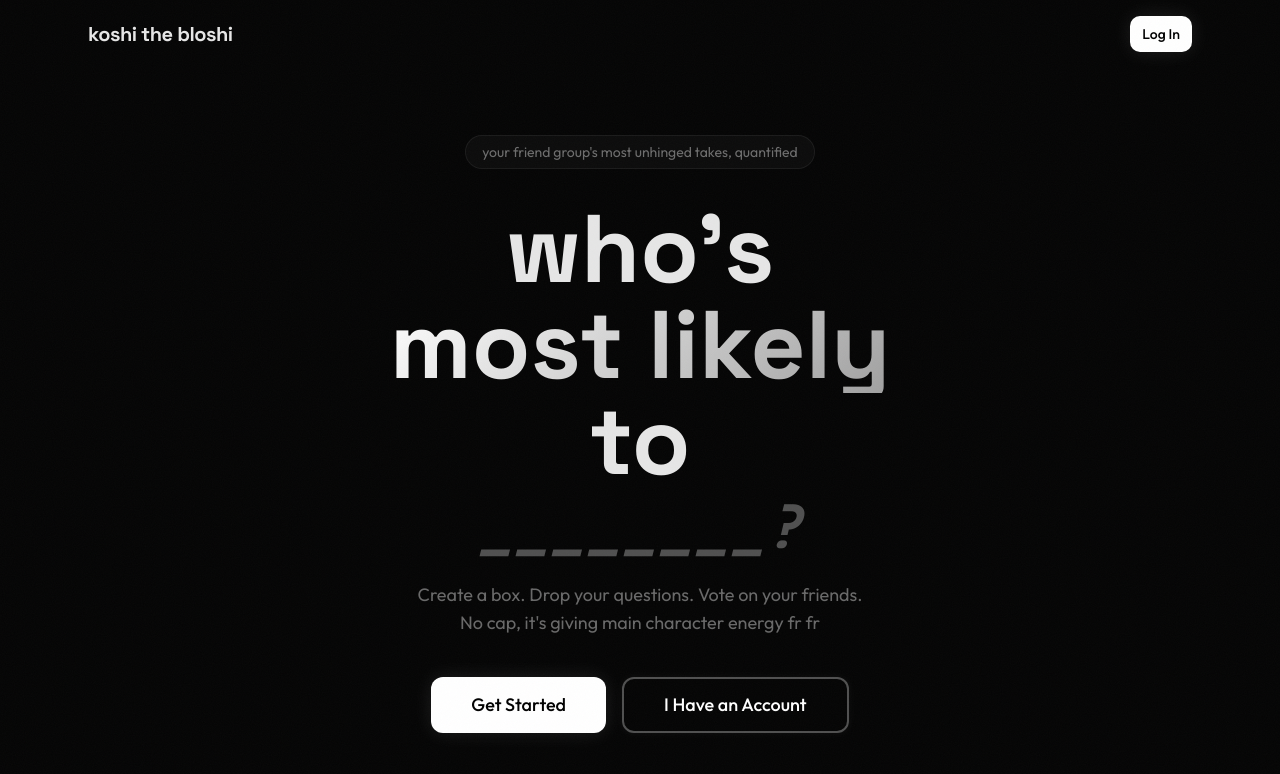
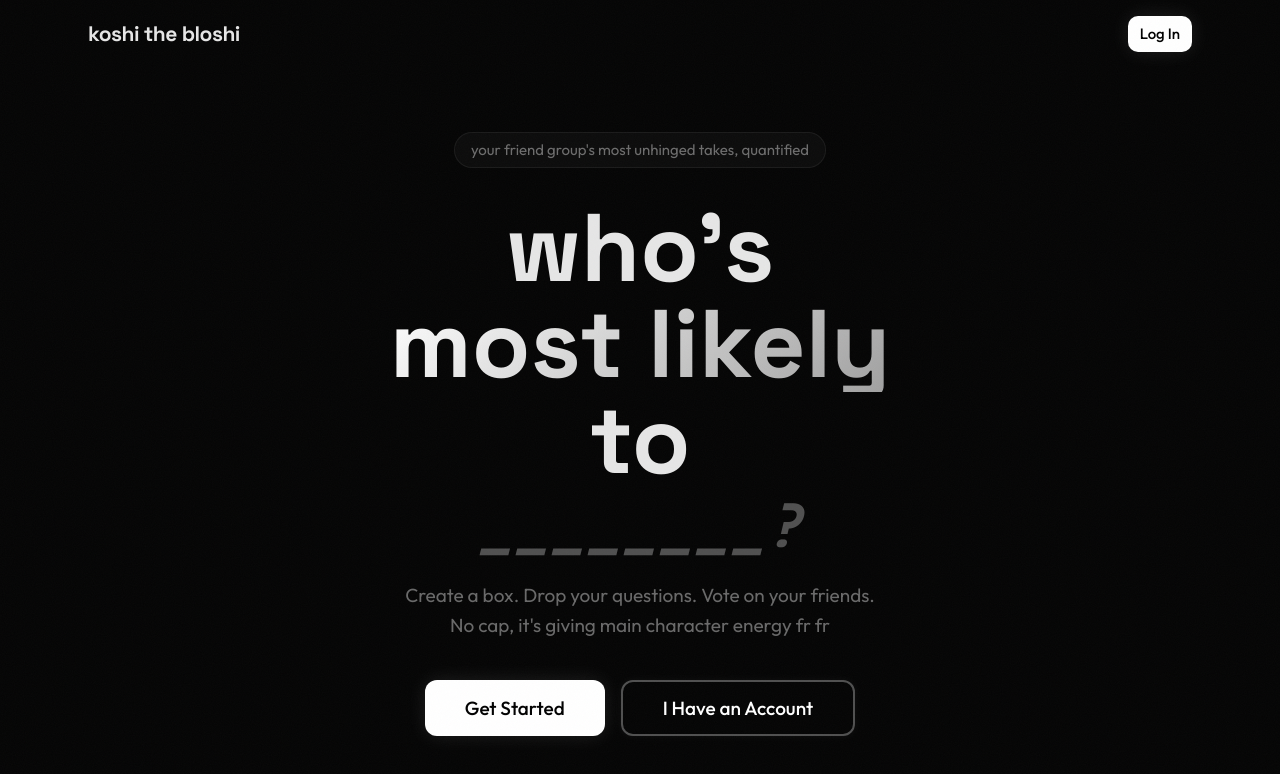
Before and after one commit to koyphshii/don-t-stalk, a Next.js app: page / in a window 1280 px wide. Shown: the top 774 px of the page. Built offline with nearby package versions, Linux system fonts and the light colour scheme; no server answers.

Commit message:
bump font sizes 1px across the board

```diff
--- a/tailwind.config.js
+++ b/tailwind.config.js
@@ -61,6 +61,13 @@ module.exports = {
         md: "calc(var(--radius) - 2px)",
         sm: "calc(var(--radius) - 4px)",
       },
+      fontSize: {
+        xs: ["0.8125rem", { lineHeight: "1.125rem" }],
+        sm: ["0.9375rem", { lineHeight: "1.375rem" }],
+        base: ["1.0625rem", { lineHeight: "1.625rem" }],
+        lg: ["1.1875rem", { lineHeight: "1.875rem" }],
+        xl: ["1.3125rem", { lineHeight: "1.875rem" }],
+      },
       fontFamily: {
         sans: ["var(--font-outfit)", "system-ui", "sans-serif"],
         display: ["var(--font-space-grotesk)", "system-ui", "sans-serif"],
```
